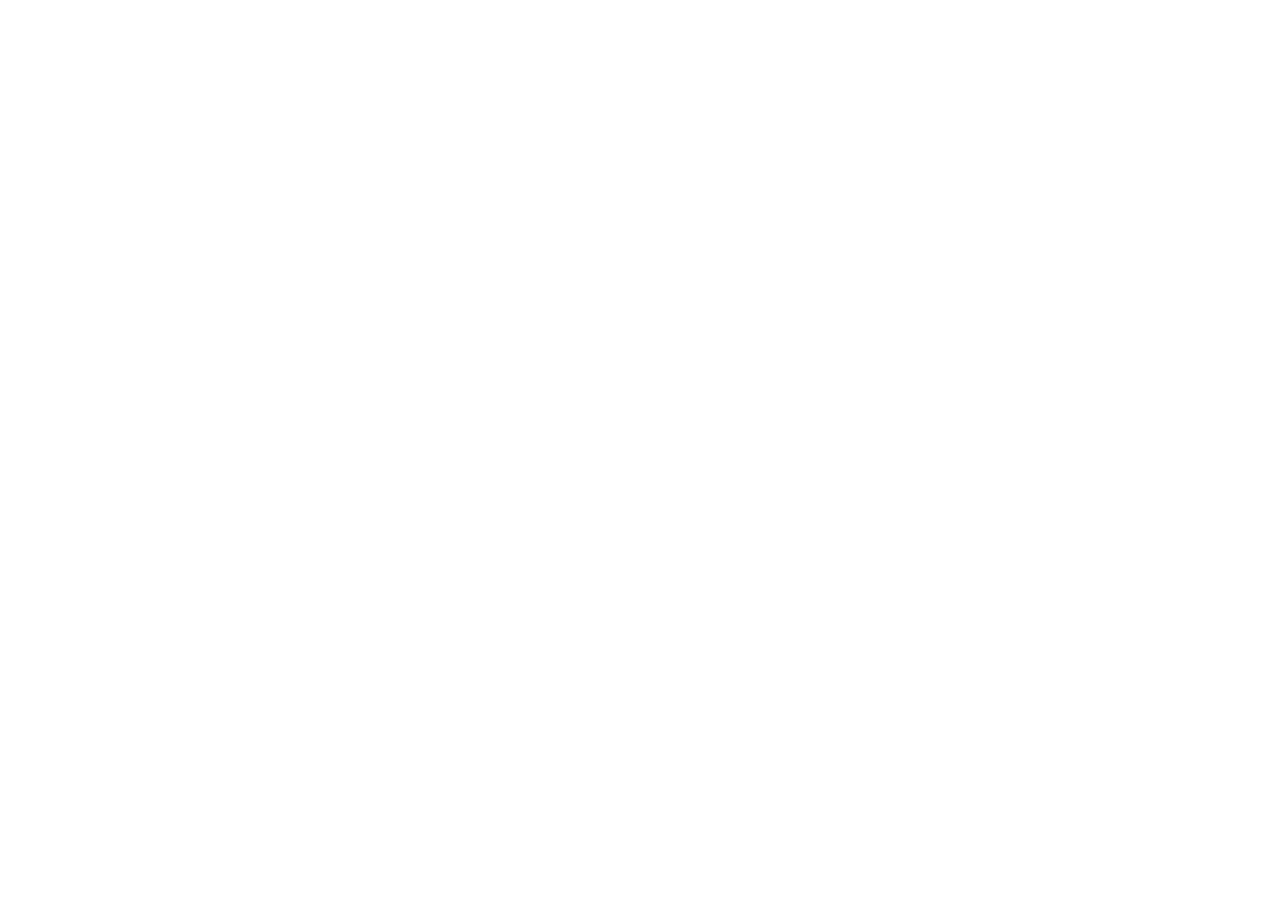
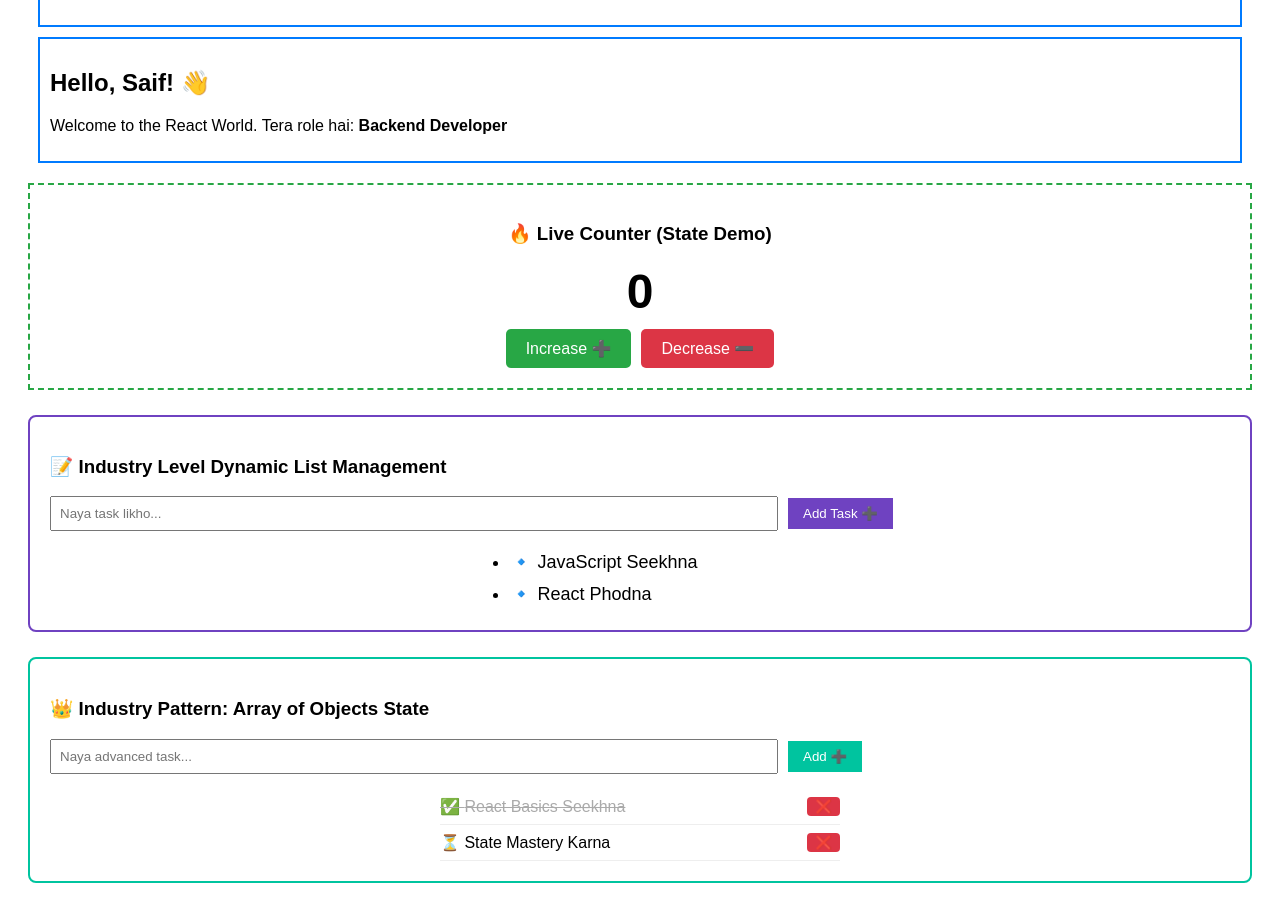
Before and after one commit to saifofficial0778-svg/react-learning-journey, a React (Vite) app: page / in a window 1280 px wide. Shown: the part 208-1119 px from the top of the page. Before the commit the page ends 800 px from the top, so only its background shows below. Built offline with nearby package versions, Linux system fonts and the light colour scheme.

Commit message:
component & Props ,usestate

```diff
--- a/src/App.jsx
+++ b/src/App.jsx
@@ -1,11 +1,18 @@
 import React from 'react';
+import Greeting from './pages/greeting';
+import Counter from './pages/counter';
+import TaskList from './pages/TaskList'
+import AdvanceTaskList from './pages/AdvancedTaskList';
 
 function App() {
   return (
     <div style={{ padding: '20px', fontFamily: 'sans-serif' }}>
       <h1>🚀 React Logic Lab</h1>
-      <p>Yahan sirf dimaag chalega, CSS nahi!</p>
-      {/* Humare modules yahan render honge ek-ek karke */}
+      <Greeting name="Bhai" role="Frontend Developer"/>
+      <Greeting name="Saif" role="Backend Developer"/>
+      <Counter />
+      <TaskList/>
+      <AdvanceTaskList/>
     </div>
   );
 }
--- /dev/null
+++ b/src/pages/AdvancedTaskList.jsx
@@ -0,0 +1,83 @@
+import { useState } from "react";
+
+function AdvanceTaskList() {
+    const [tasks, setTasks] = useState([
+        { id: 1, text: "React Basics Seekhna", isCompleted: true },
+        { id: 2, text: "State Mastery Karna", isCompleted: false },
+    ]);
+
+    const [inputValue, setInputValue] = useState("");
+
+    const handleAddTask = () => {
+        if (inputValue.trim() === "") return;
+
+        const newTask = {
+            id: Date.now(), // FIX: 'date' ki jagah 'id' kiya
+            text: inputValue,
+            isCompleted: false
+        };
+        setTasks([...tasks, newTask]);
+        setInputValue("");
+    };
+
+    const toggleCompleted = (taskId) => { // Name fixed
+        const updateTasks = tasks.map((task) => {
+            if (task.id === taskId) {
+                return { ...task, isCompleted: !task.isCompleted };
+            }
+            return task;
+        });
+        setTasks(updateTasks);
+    };
+
+    const handleDeleteTask = (taskId) => {
+        const updateTasks = tasks.filter((task) => task.id !== taskId);
+        setTasks(updateTasks);
+    };
+
+    return (
+        <div style={{ marginTop: "25px", padding: "20px", border: "2px solid #00c49f", borderRadius: "8px" }}>
+            <h3>👑 Industry Pattern: Array of Objects State</h3>
+
+            <div style={{ marginBottom: "15px" }}>
+                <input
+                    type="text"
+                    value={inputValue}
+                    onChange={(e) => setInputValue(e.target.value)}
+                    placeholder="Naya advanced task..."
+                    style={{ padding: "8px", width: "60%", marginRight: "10px" }}
+                />
+                <button onClick={handleAddTask} style={{ padding: "8px 15px", backgroundColor: "#00c49f", color: "white", border: "none", cursor: "pointer" }}>
+                    Add ➕
+                </button>
+            </div>
+
+            <ul style={{ textAlign: "left", maxWidth: "400px", margin: "0 auto", listStyleType: "none", padding: 0 }}>
+                {tasks.map((task) => (
+                    <li key={task.id} style={{ display: "flex", justifyContent: "space-between", alignItems: "center", padding: "8px 0", borderBottom: "1px solid #eee" }}>
+
+                        <span
+                            onClick={() => toggleCompleted(task.id)} // FIX: Sahi function call kiya
+                            style={{
+                                cursor: "pointer",
+                                textDecoration: task.isCompleted ? "line-through" : "none",
+                                color: task.isCompleted ? "#aaa" : "#000"
+                            }}
+                        >
+                            {task.isCompleted ? "✅ " : "⏳ "} {task.text}
+                        </span>
+
+                        <button
+                            onClick={() => handleDeleteTask(task.id)}
+                            style={{ padding: "2px 8px", backgroundColor: "#dc3545", color: "white", border: "none", borderRadius: "4px", cursor: "pointer" }}
+                        >
+                            ❌
+                        </button>
+                    </li>
+                ))}
+            </ul>
+        </div>
+    );
+}
+
+export default AdvanceTaskList; // FIX: Export name matching
--- /dev/null
+++ b/src/pages/TaskList.jsx
@@ -0,0 +1,45 @@
+import { useState } from "react";
+
+function TaskList(){
+
+    const[tasks,setTasks]=useState(["JavaScript Seekhna","React Phodna"])
+
+    const [inputValue,setInputValue]=useState("");
+
+    const handleAddTask=()=>{
+        if(inputValue.trim()==="") return;
+
+        setTasks([...tasks,inputValue])
+        setInputValue("");
+   } ;
+
+   return (
+    <div style={{ marginTop: "25px", padding: "20px", border: "2px solid #6f42c1", borderRadius: "8px" }}>
+      <h3>📝 Industry Level Dynamic List Management</h3>
+
+      {/* Input Box aur Add Button */}
+      <div style={{ marginBottom: "15px" }}>
+        <input
+          type="text"
+          value={inputValue}
+          onChange={(e) => setInputValue(e.target.value)} // Jo bhi type karoge, state me ave hoga
+          placeholder="Naya task likho..."
+          style={{ padding: "8px", width: "60%", marginRight: "10px" }}
+        />
+        <button onClick={handleAddTask} style={{ padding: "8px 15px", backgroundColor: "#6f42c1", color: "white", border: "none", cursor: "pointer" }}>
+          Add Task ➕
+        </button>
+      </div>
+
+      {/* Array ko map karke screen par dikhana (Looping) */}
+      <ul style={{ textAlign: "left", maxWidth: "300px", margin: "0 auto" }}>
+        {tasks.map((task, index) => (
+          <li key={index} style={{ padding: "5px 0", fontSize: "18px" }}>
+            🔹 {task}
+          </li>
+        ))}
+      </ul>
+    </div>
+  );
+}
+export default TaskList;
--- /dev/null
+++ b/src/pages/counter.jsx
@@ -0,0 +1,35 @@
+import { useState } from "react";
+
+function Counter() {
+  // count -> current value hai
+  // setCount -> function hai jo count ko badlega
+  // useState(0) -> matlab count ki shuruat 0 se hogi
+  const [count, setCount] = useState(0);
+
+  return (
+    <div style={{ textAlign: "center", marginTop: "20px", padding: "20px", border: "2px dashed #28a745" }}>
+      <h3>🔥 Live Counter (State Demo)</h3>
+      <h1 style={{ fontSize: "48px", margin: "10px 0" }}>{count}</h1>
+
+      <button
+        onClick={() => setCount(count + 1)}
+        style={{ padding: "10px 20px", fontSize: "16px", cursor: "pointer", backgroundColor: "#28a745", color: "white", border: "none", borderRadius: "5px", marginRight: "10px" }}
+      >
+        Increase ➕
+      </button>
+
+      <button
+        onClick={() =>{
+            if(count>0){
+                setCount(count-1)
+            }
+        }}
+        style={{ padding: "10px 20px", fontSize: "16px", cursor: "pointer", backgroundColor: "#dc3545", color: "white", border: "none", borderRadius: "5px" }}
+      >
+        Decrease ➖
+      </button>
+    </div>
+  );
+}
+
+export default Counter;
--- /dev/null
+++ b/src/pages/greeting.jsx
@@ -0,0 +1,9 @@
+function Greeting(props){
+    return(
+       <div style={{ border: '2px solid #007bff', padding: '10px', margin: '10px' }}>
+      <h2>Hello, {props.name}! 👋</h2>
+      <p>Welcome to the React World. Tera role hai: <strong>{props.role}</strong></p>
+    </div>
+  );
+}
+export default Greeting;
```
